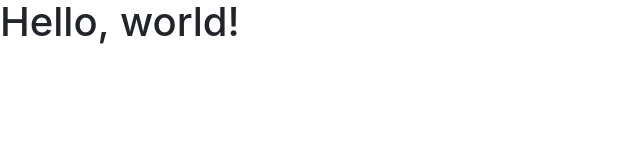
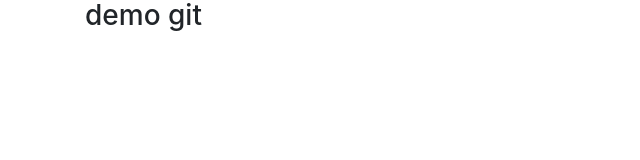
Before and after one commit to kunalwagle/canary, a plain HTML site: page index.html in a window 1280 px wide. Shown: the whole page, without its empty margins (0-640 px from the left). Drawn offline with nearby package versions, Linux system fonts and the light colour scheme.

Commit message:
updated page with div tag

```diff
--- a/index.html
+++ b/index.html
@@ -2,16 +2,16 @@
 <html lang="en">
 
 <head>
-    <!-- Required meta tags -->
     <meta charset="utf-8">
     <meta name="viewport" content="width=device-width, initial-scale=1, shrink-to-fit=no">
-
-    <!-- Bootstrap CSS -->
     <link rel="stylesheet" href="https://maxcdn.bootstrapcdn.com/bootstrap/4.0.0-beta/css/bootstrap.min.css">
 </head>
 
 <body>
-    <h1>Hello, world!</h1>
+
+    <div class="container">
+        <h3>demo git</h3>
+    </div>
 
     <!-- Optional JavaScript -->
     <!-- jQuery first, then Popper.js, then Bootstrap JS -->
```
